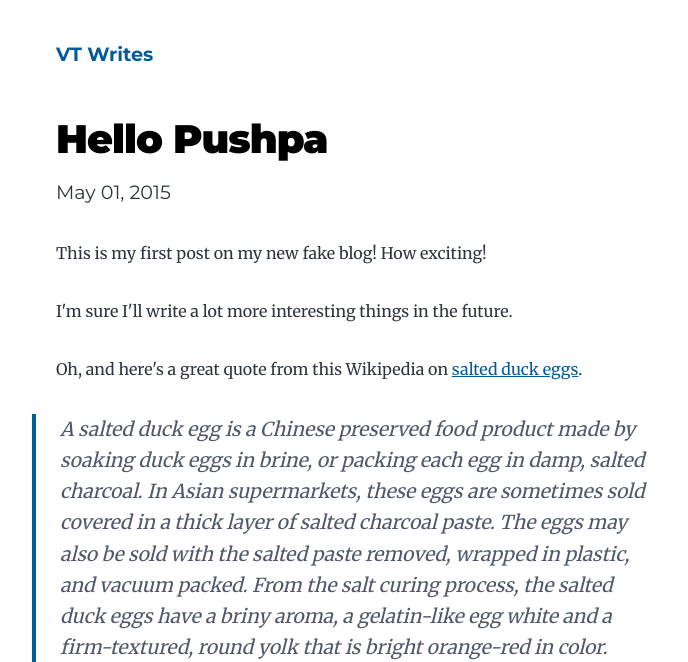
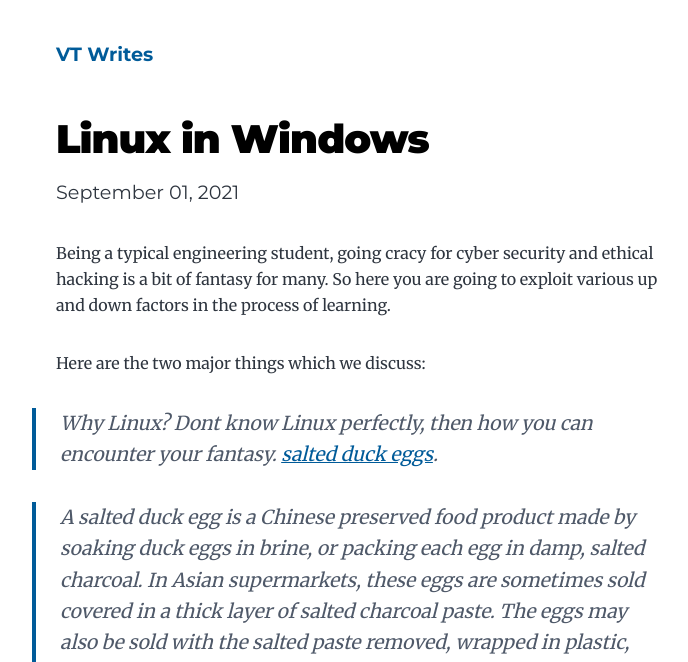
Before and after one commit to Veekshith-Thoram/demo-blog, a Gatsby site: page /demo-blog/ in a window 1280 px wide. Shown: the top 662 px of the page, without its empty margins (268-956 px from the left). Built offline with nearby package versions, Linux system fonts and the light colour scheme; Gatsby itself is replaced by a stand-in of ours; some packages are replaced by stand-ins of ours.

Commit message:
update the initial text

```diff
--- a/content/blog/demo-blog/index.md
+++ b/content/blog/demo-blog/index.md
@@ -1,15 +1,16 @@
 ---
-title: Hello Pushpa
-date: "2015-05-01T22:12:03.284Z"
-description: "Hello Pushpa"
+title: Linux in Windows
+date: "1 Sep 2021"
+description: "Installation process for linux in windows.."
 ---
 
-This is my first post on my new fake blog! How exciting!
+Being a typical engineering student, going cracy for cyber security and ethical hacking is a bit of fantasy for many. So here you are going to exploit various up and down factors in the process of learning.
 
-I'm sure I'll write a lot more interesting things in the future.
+Here are the two major things which we discuss:
 
-Oh, and here's a great quote from this Wikipedia on
-[salted duck eggs](https://en.wikipedia.org/wiki/Salted_duck_egg).
+> Why Linux?
+> Dont know Linux perfectly, then how you can encounter your fantasy.
+> [salted duck eggs](https://en.wikipedia.org/wiki/Salted_duck_egg).
 
 > A salted duck egg is a Chinese preserved food product made by soaking duck
 > eggs in brine, or packing each egg in damp, salted charcoal. In Asian
```
